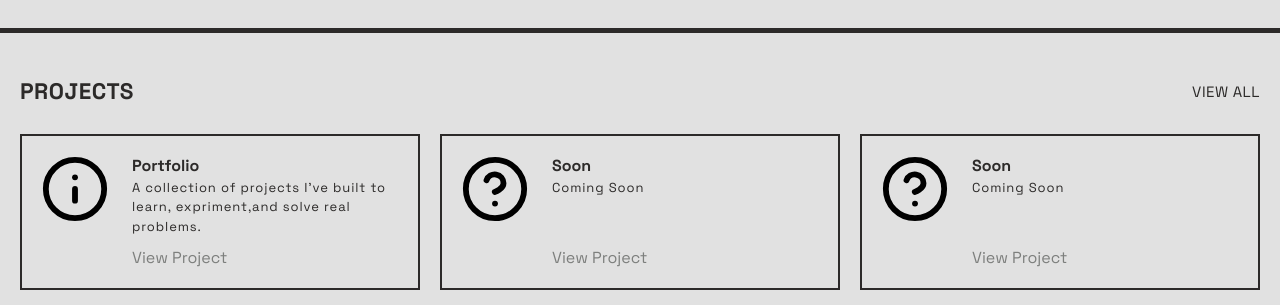
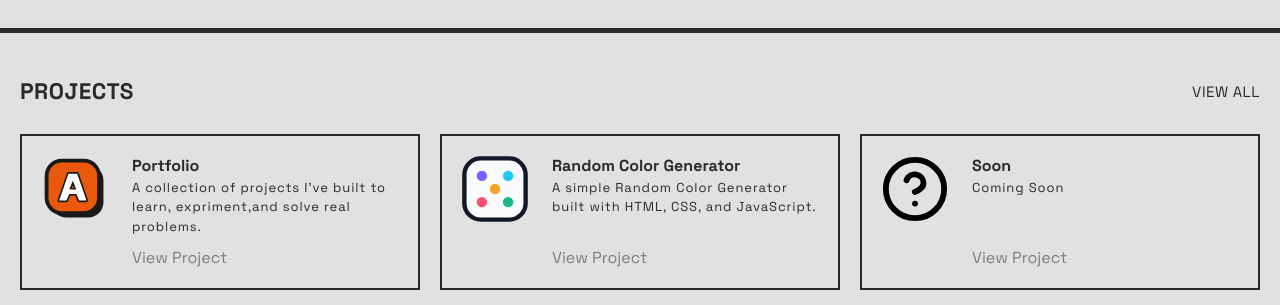
Before and after one commit to theaminam/My-Portfolio, a plain HTML site: page index.html in a window 1280 px wide. Shown: the part 495-800 px from the top of the page. Drawn offline with Linux system fonts and the light colour scheme; a script that the page names is missing.

Commit message:
updated the code and site

```diff
--- a/index.html
+++ b/index.html
@@ -78,7 +78,7 @@
           <!-- NOTE Project 1 -->
           <article class="Project-card">
             <div class="project-icon">
-              <img src="SVG/info.svg" alt="info" />
+              <img src="SVG/favicon.svg" alt="info" />
             </div>
             <div class="Project-info">
               <h3>Portfolio</h3>
@@ -96,12 +96,20 @@
           <!-- NOTE Project 2 -->
           <article class="Project-card">
             <div class="project-icon">
-              <img src="SVG/circle-question-mark.svg" alt="?" />
+              <img src="SVG/rnd-clr-pic.svg" alt="Random Color Generator" />
             </div>
             <div class="Project-info">
-              <h3>Soon</h3>
-              <p>Coming Soon</p>
-              <a href="#" class="project-link">View Project</a>
+              <h3>Random Color Generator</h3>
+              <p>
+                A simple Random Color Generator built with HTML, CSS, and
+                JavaScript.
+              </p>
+              <a
+                href="https://theaminam.github.io/random-color-generator/"
+                class="project-link"
+                target="_blank"
+                >View Project</a
+              >
             </div>
           </article>
           <!-- NOTE Project 3 -->
```
Also changed, not shown: SVG/rnd-clr-pic.svg (added).
